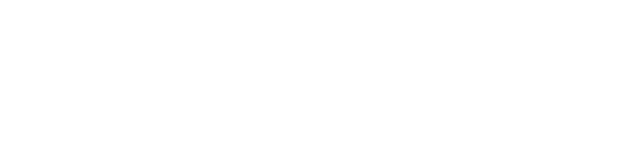
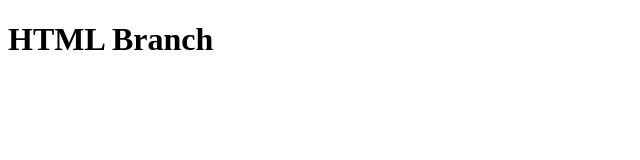
Before and after one commit to naren-veta/cg_assignments, a plain HTML site: page Git_GitHub/assignments/HTML/index.html in a window 1280 px wide. Shown: the whole page, without its empty margins (0-640 px from the left). Drawn offline with Linux system fonts and the light colour scheme.

Commit message:
H1 tag added to index.html

```diff
--- a/Git_GitHub/assignments/HTML/index.html
+++ b/Git_GitHub/assignments/HTML/index.html
@@ -7,6 +7,6 @@
     <title>GIT</title>
 </head>
 <body>
-
+    <h1> HTML Branch </h1>
 </body>
 </html>
```
